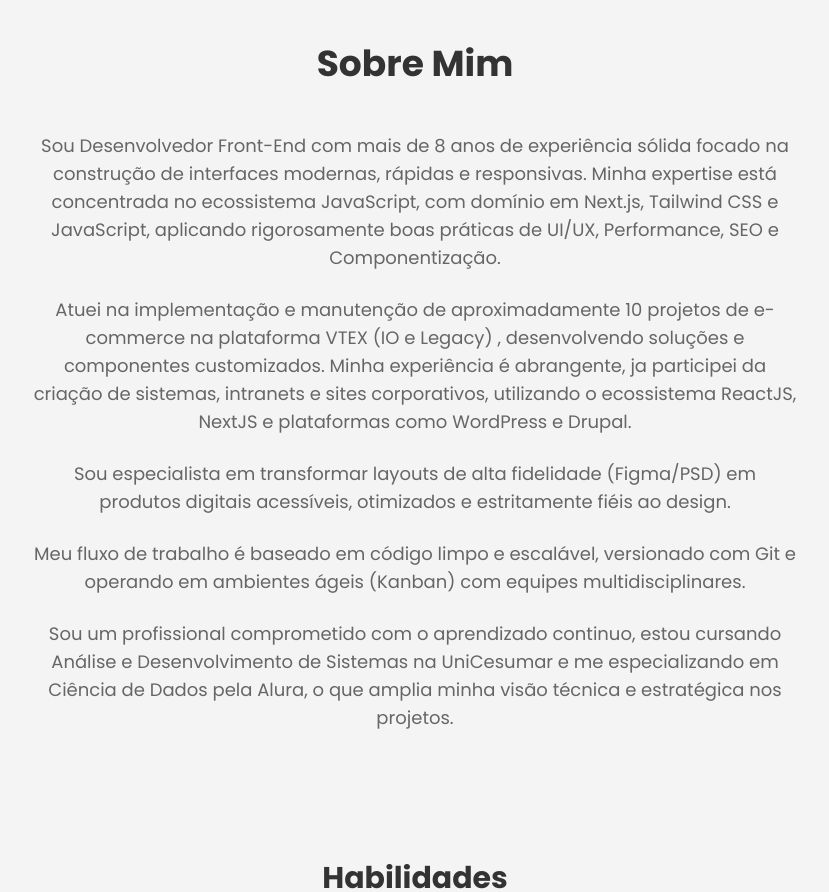
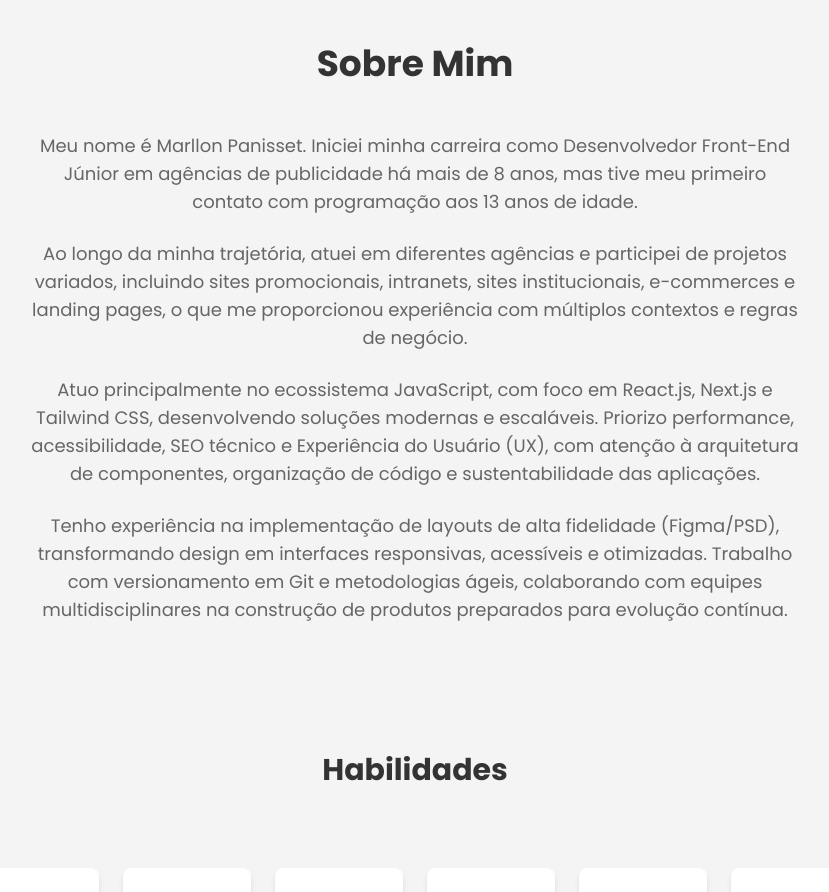
Before and after one commit to marllonpanisset/Portfolio, a Next.js app: page / in a window 1280 px wide. Shown: the part 820-1712 px from the top of the page, without its empty margins (225-1054 px from the left). Built offline with nearby package versions, Linux system fonts and the light colour scheme.

Commit message:
alterando imagem de perfil e texto sobre mim

```diff
--- a/app/sections/about.tsx
+++ b/app/sections/about.tsx
@@ -96,32 +96,22 @@ export function AboutSection() {
         <div className="text-center max-w-3xl mx-auto mb-32">
           {/* Parágrafo 1 */}
           <p className="text-lg text-[var(--color-text-secondary)] mb-6">
-            Sou Desenvolvedor Front-End com mais de 8 anos de experiência sólida focado na construção de interfaces modernas, rápidas e responsivas. Minha expertise está concentrada no ecossistema JavaScript, com domínio em Next.js, Tailwind CSS e JavaScript, aplicando rigorosamente boas práticas de UI/UX, Performance, SEO e Componentização.
+            Meu nome é Marllon Panisset. Iniciei minha carreira como Desenvolvedor Front-End Júnior em agências de publicidade há mais de 8 anos, mas tive meu primeiro contato com programação aos 13 anos de idade.
           </p>
           {/* Parágrafo 2 */}
           <p className="text-lg text-[var(--color-text-secondary)] mb-6">
-            Atuei na implementação e manutenção de aproximadamente 10 projetos de e-commerce na plataforma VTEX (IO e Legacy) , desenvolvendo soluções e componentes customizados. Minha experiência é abrangente, ja participei da criação de sistemas, intranets e sites corporativos, utilizando o ecossistema ReactJS, NextJS e plataformas como WordPress e Drupal.
+            Ao longo da minha trajetória, atuei em diferentes agências e participei de projetos variados, incluindo sites promocionais, intranets, sites institucionais, e-commerces e landing pages, o que me proporcionou experiência com múltiplos contextos e regras de negócio.
           </p>
           {/* Parágrafo 3 */}
           <p className="text-lg text-[var(--color-text-secondary)] mb-6">
-            Sou especialista em transformar layouts de alta fidelidade (Figma/PSD) em produtos digitais acessíveis, otimizados e estritamente fiéis ao design.
+            Atuo principalmente no ecossistema JavaScript, com foco em React.js, Next.js e Tailwind CSS, desenvolvendo soluções modernas e escaláveis. Priorizo performance, acessibilidade, SEO técnico e Experiência do Usuário (UX), com atenção à arquitetura de componentes, organização de código e sustentabilidade das aplicações.
           </p>
 
           {/* Parágrafo 4 */}
           <p className="text-lg text-[var(--color-text-secondary)] mb-6">
-            Meu fluxo de trabalho é baseado em código limpo e escalável, versionado com Git e operando em ambientes ágeis (Kanban) com equipes multidisciplinares.
-          </p>
-
-          {/* Parágrafo 5 */}
-          <p className="text-lg text-[var(--color-text-secondary)]">
-            Sou um profissional comprometido com o aprendizado continuo, estou cursando Análise e Desenvolvimento de Sistemas na UniCesumar e me especializando em Ciência de Dados pela Alura, o que amplia minha visão técnica e estratégica nos projetos.
+            Tenho experiência na implementação de layouts de alta fidelidade (Figma/PSD), transformando design em interfaces responsivas, acessíveis e otimizadas. Trabalho com versionamento em Git e metodologias ágeis, colaborando com equipes multidisciplinares na construção de produtos preparados para evolução contínua.
           </p>
         </div>
-
-
-
-
-
 
         {/* Seção de Habilidades usando o componente SkillCard */}
         <h2 className="text-3xl font-bold text-center mb-8">
```
Also changed, not shown: public/perfil.png.
